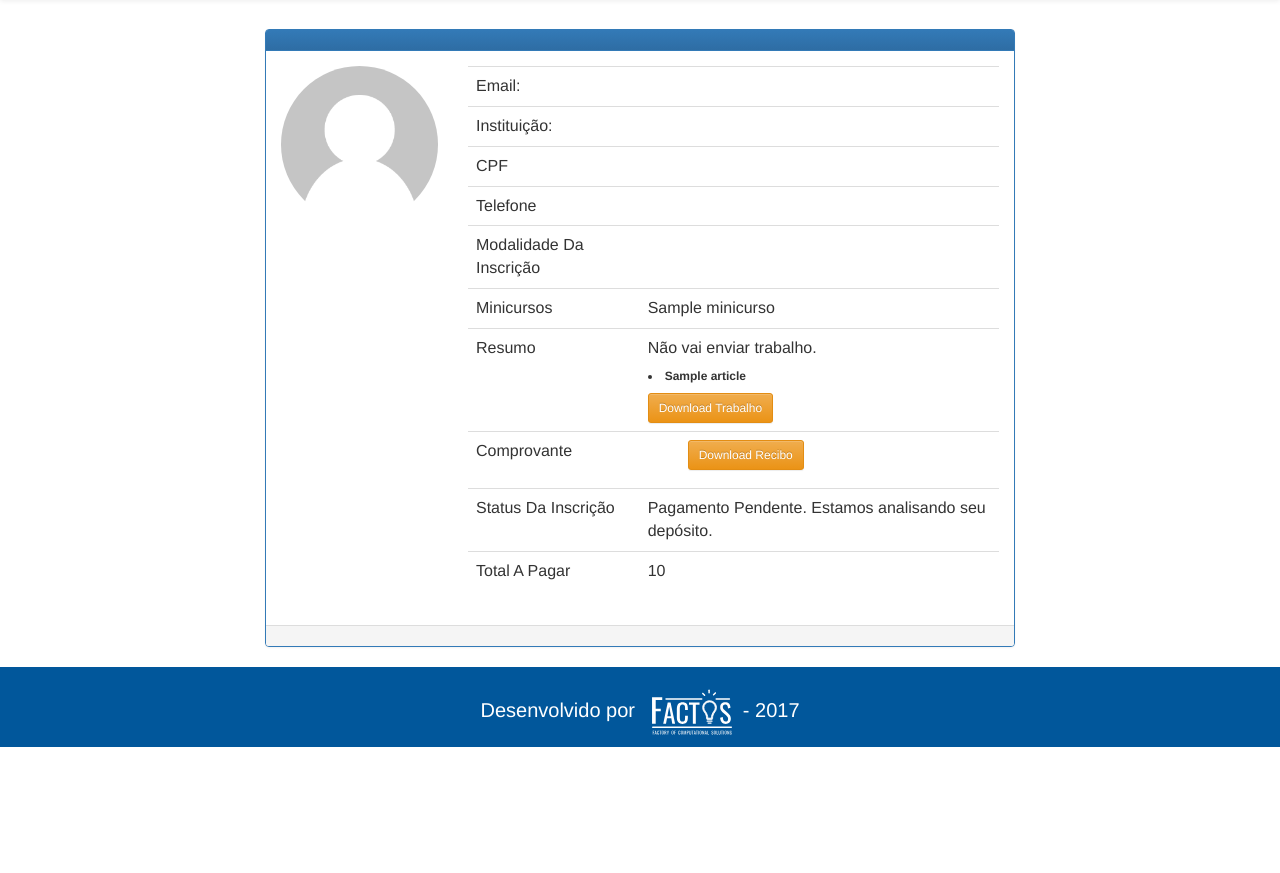
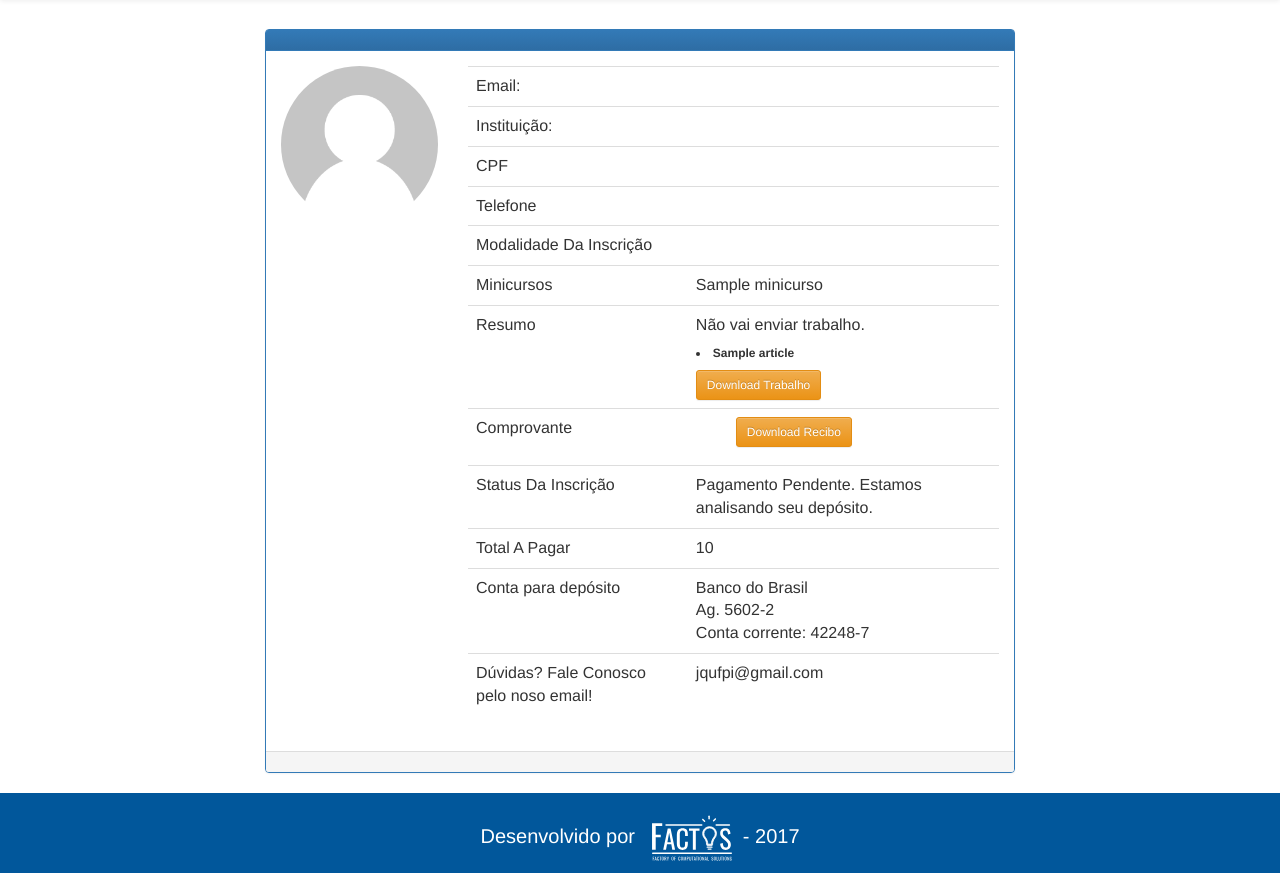
Before and after one commit to FACTOSolution/Site-Quimica, a Django app: template site_functions/templates/site_functions/user_details.html in a window 1280 px wide. Shown: the part 51-924 px from the top of the page. Before the commit the page ends 798 px from the top, so only its background shows below. Run offline with Django 3.2, Linux system fonts and the light colour scheme; tables that the repository leaves empty hold one stand-in row (values such as "Sample post"); the template is opened without the code that fills it: values that come from a table or form of the project are taken from there, most other values are stand-ins (such as "Sample title", 1, 10 or a date in 2020); some libraries are stand-ins or nearby versions.

Commit message:
added bank account and email in user details

```diff
--- a/site_functions/templates/site_functions/user_details.html
+++ b/site_functions/templates/site_functions/user_details.html
@@ -132,6 +132,16 @@
 										<td>Total A Pagar</td>
 										<td>{{price}}</td>
 									</tr>
+									<tr>
+										<td>Conta para depósito</td>
+										<td>Banco do Brasil<br>
+												Ag. 5602-2<br>
+												Conta corrente: 42248-7</td>
+									</tr>
+									<tr>
+										<td>Dúvidas? Fale Conosco pelo noso email!</td>
+										<td>jqufpi@gmail.com</td>
+									</tr>
 								</tbody>
 							</table>
 						</div>
```
